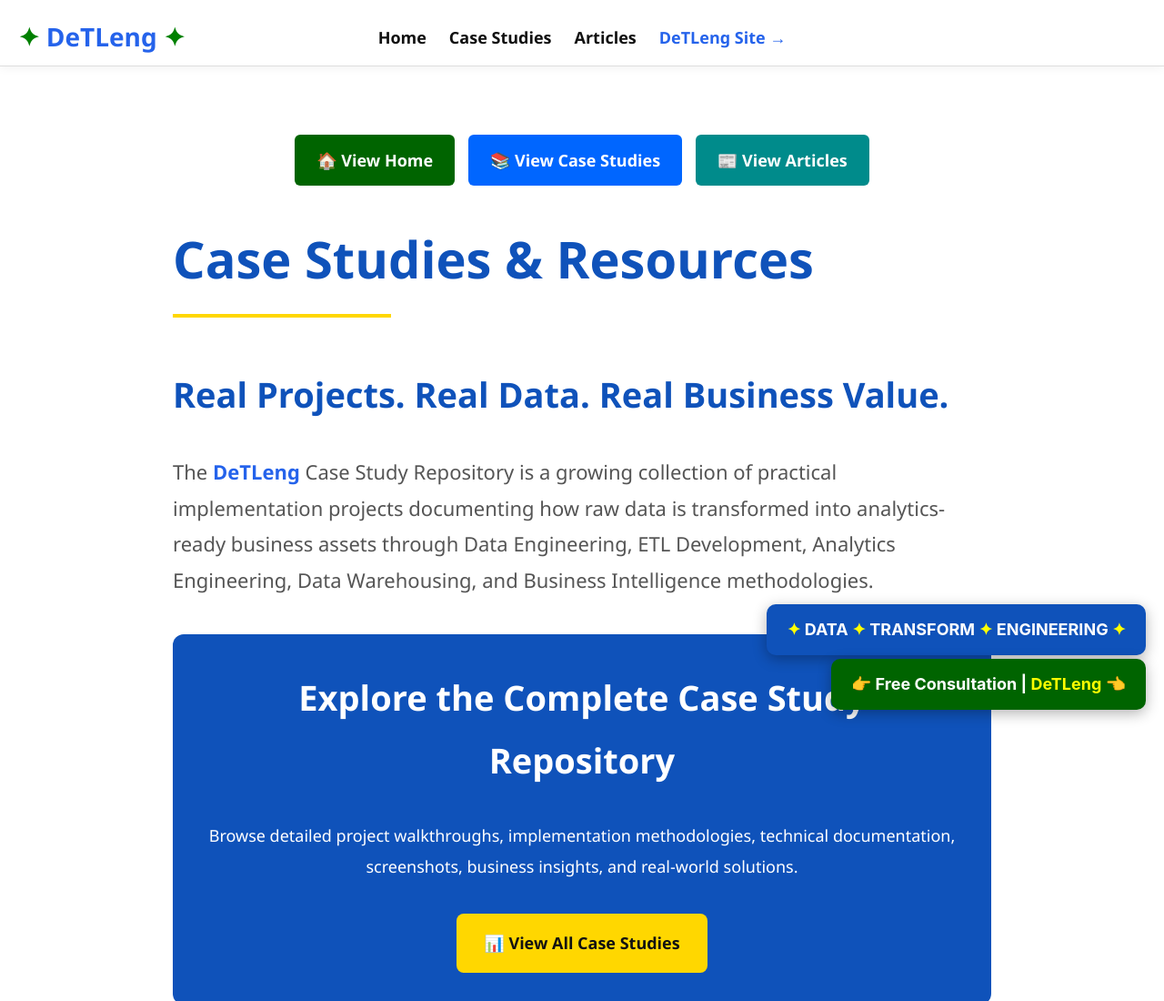
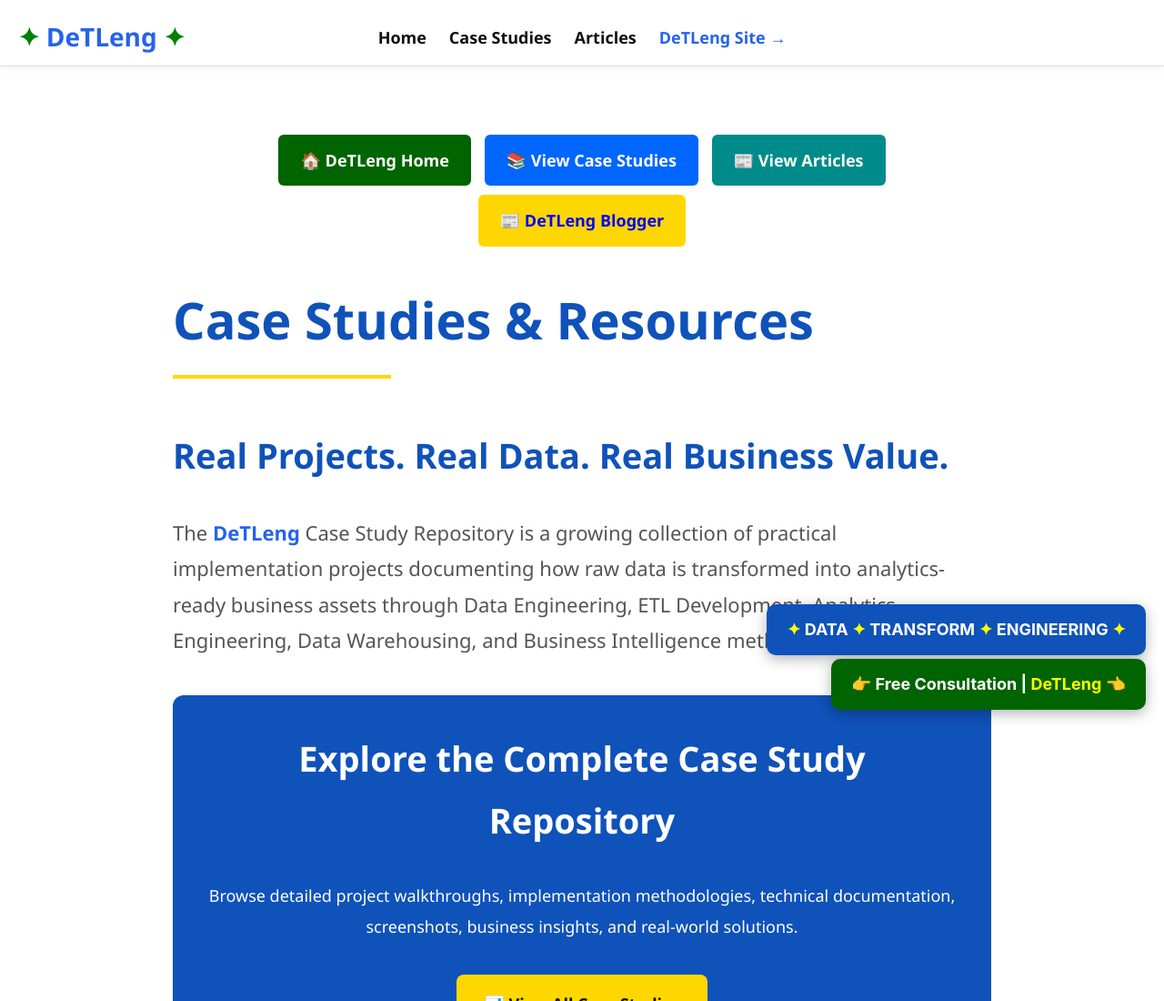
Before and after one commit to Navid-Ishaq/detleng-case-studies, a plain HTML site: page index.html in a window 1280 px wide. Shown: the top 1100 px of the page at 91% size. Drawn offline with Linux system fonts and the light colour scheme.

Commit message:
Update index.html

```diff
--- a/index.html
+++ b/index.html
@@ -391,11 +391,11 @@
 
 <div style="text-align:center; margin:25px 0;">
 
-<a href="https://casestudy.detleng.com/index.html"
+<a href="https://www.detleng.com/"
 style="display:inline-block; margin:5px; padding:12px 24px;
 background:#006400; color:white; text-decoration:none;
 font-weight:bold; border-radius:6px;">
-🏠 View Home </a>
+🏠 DeTLeng Home </a>
 
 <a href="https://casestudy.detleng.com/case-studies.html"
 style="display:inline-block; margin:5px; padding:12px 24px;
@@ -408,6 +408,12 @@
 background:#008b8b; color:white; text-decoration:none;
 font-weight:bold; border-radius:6px;">
 📰 View Articles </a>
+
+<a href="https://insights.detleng.com/"
+style="display:inline-block; margin:5px; padding:12px 24px;
+background:gold; color:blue; text-decoration:none;
+font-weight:bold; border-radius:6px;">
+📰 DeTLeng Blogger  </a>
 
 </div>
 
```
